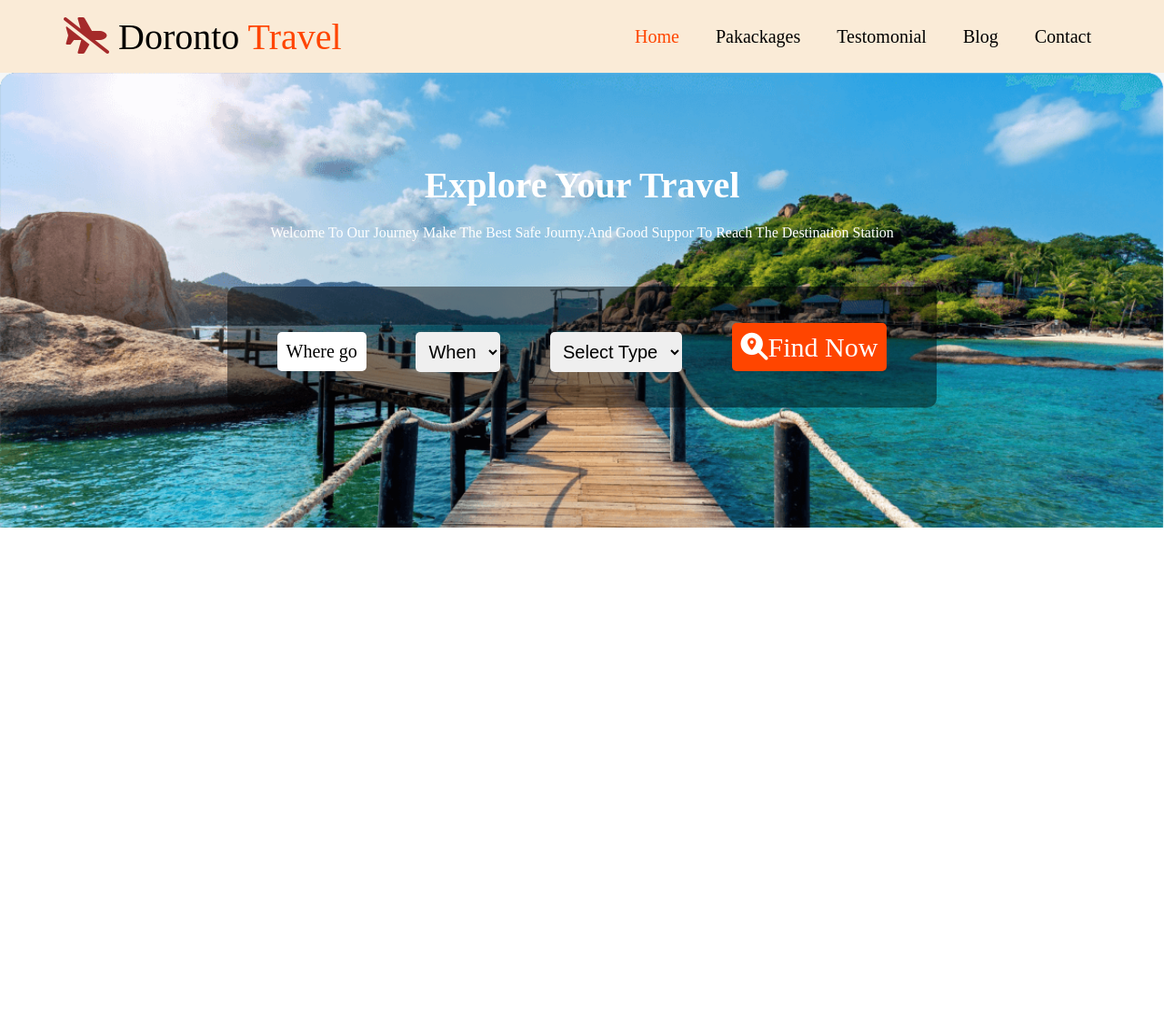
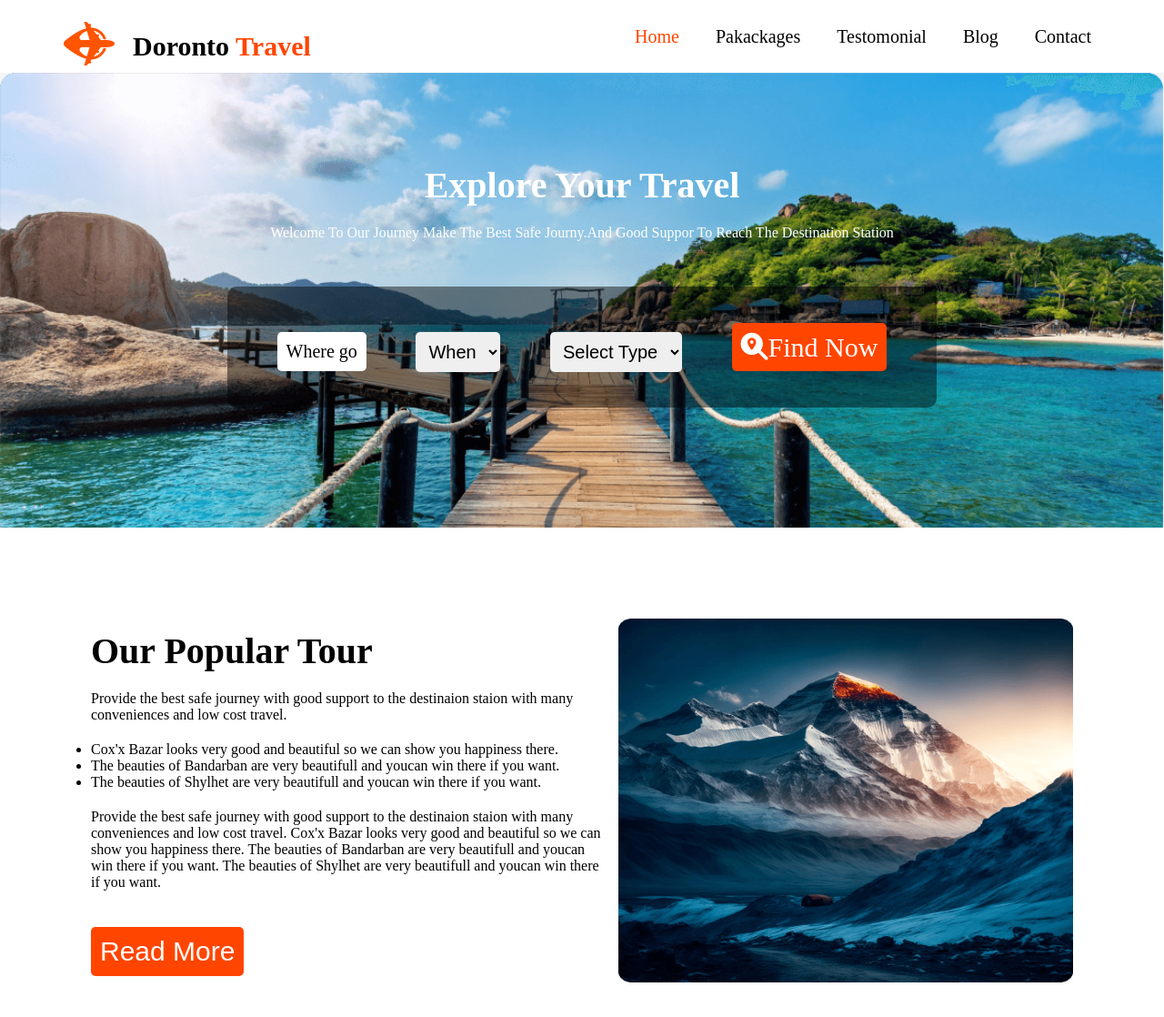
Before and after one commit to Shikhtahoba/doronto-travels, a plain HTML site: page index.html in a window 1280 px wide. Shown: the whole page at 91% size. Before the commit the page ends 800 px from the top, so only its background shows below. Drawn offline with Linux system fonts and the light colour scheme.

Commit message:
new commit

```diff
--- a/index.html
+++ b/index.html
@@ -23,7 +23,14 @@
 
 
             <div class="sidebar">
-                <a href="#"><i class="fas fa-plane-slash"></i>Doronto <span class="nav-span">Travel</span></a>
+                <div>
+                    <img src="img/Group 40071 (2).png" alt="">
+
+                </div>
+
+                <div class="paragraph-side">
+                    <h1>Doronto <span class="nav-span">Travel</span></h1>
+                </div>
             </div>
 
             <input class="checkbox" type="checkbox"id="click">
@@ -48,9 +55,13 @@
     <header class="header">
 
         <div class="header-text">
+
             <h2>Explore Your Travel</h2>
             <p>Welcome To Our Journey Make The Best Safe Journy.And Good Suppor To Reach The Destination Station</p>
+
         </div>
+
+
 
         <div class="travel-list">
 
@@ -61,15 +72,21 @@
             </div>
 
             <div class="travel-list2">
+
                 <select class="travel">
                     <option value="when">When</option>
                 </select>
+
             </div>
 
+
+
             <div class="travel-list3">
+
                 <select class="travel">
                     <option value="select">Select Type</option>
                 </select>
+
             </div>
 
             <div class="travel-list4">
@@ -80,5 +97,48 @@
 
     </header>
 
+
+    <!-- main section code start -->
+
+
+    <main>
+
+        <!-- main first section code -->
+
+        <section class="section-1">
+
+            <div class="tour-text">
+
+                <h2>Our Popular Tour</h2>
+                <p class="tour-paragraph">Provide the best safe journey with good support to the destinaion staion with many conveniences and low cost travel.</p>
+
+                <ul>
+                    <li>Cox'x Bazar looks very good and beautiful so we can show you happiness there.</li>
+                    <li>The beauties of Bandarban are very beautifull and youcan win there if you want.</li>
+
+                    <li>The beauties of Shylhet are very beautifull and youcan win there if you want.</li>
+
+                </ul>
+
+                <p class="tour-paragraph">Provide the best safe journey with good support to the destinaion staion with many conveniences and low cost travel.
+                    Cox'x Bazar looks very good and beautiful so we can show you happiness there.
+                    The beauties of Bandarban are very beautifull and youcan win there if you want.
+                    The beauties of Shylhet are very beautifull and youcan win there if you want.
+                </p>
+
+                <button class="section-1-button">Read More</button>
+
+
+            </div>
+
+            <div class="tour-image">
+                 <img src="img/Rectangle 4.png" alt="">
+            </div>
+
+        </section>
+
+
+    </main>
+
 </body>
 </html>
--- a/style.css
+++ b/style.css
@@ -8,7 +8,7 @@
 
 nav{
     display: flex;
-    background-color: antiquewhite;
+    background-color:#fff;
     height: 80px;
     width: 100%;
     justify-content:space-between ;
@@ -54,10 +54,17 @@ nav ul li a{
 .nav-span{
     color:orangered;
 }
-.sidebar a{
-    text-decoration: none;
-    font-size: 40px;
-    color: black;
+.paragraph-side{
+    padding-top: 30px;
+    font-size: 20px;
+}
+
+.sidebar{
+    display: flex;
+}
+.sidebar img{
+    margin-top: 20px;
+    margin-right: 20px;
 }
 .sidebar i{
     color: brown;
@@ -67,6 +74,8 @@ nav ul li a{
 nav ul li:first-child a{
     color: orangered;
 }
+
+
 
 /* navigation mobile media quary start */
 
@@ -99,8 +108,11 @@ nav ul li:first-child a{
     nav ul li a{
         font-size: 22px;
     }
-    .sidebar a{
-        font-size: 15px;
+    .paragraph-side{
+        font-size: 10px;
+    }
+    .sidebar img{
+        font-size: 10px;
     }
 }
 
@@ -219,3 +231,58 @@ nav ul li:first-child a{
 }
 
 /* mediya quary header section code end */
+
+
+/* main section code start */
+
+/* section-1 code start */
+
+.section-1{
+    display: flex;
+    align-items: center;
+    margin: 100px;
+    gap: 10px;
+}
+
+.tour-image img{
+    width: 500px;
+    height: 400px;
+}
+.section-1-button{
+    margin-top: 20px;
+    background-color: orangered;
+    color: white;
+    font-size: 30px;
+    padding: 10px;
+    border-radius: 5px;
+    border: 0;
+}
+.tour-paragraph{
+    margin-top: 20px;
+    margin-bottom: 20px;
+}
+.tour-text h2{
+    font-size: 40px;
+}
+
+/* section-code end */
+
+/* section-1 mediya quary code start */
+
+@media screen and (max-width:576px) {
+    .section-1{
+       flex-direction: column;
+       margin: 40px;
+    }
+
+    .section-1-button{
+        font-size: 20px;
+        margin-bottom: 10px;
+        padding: 5px;
+    }
+    .tour-image img{
+        width: 220px;
+        height: 250px;
+    }
+
+}
```
